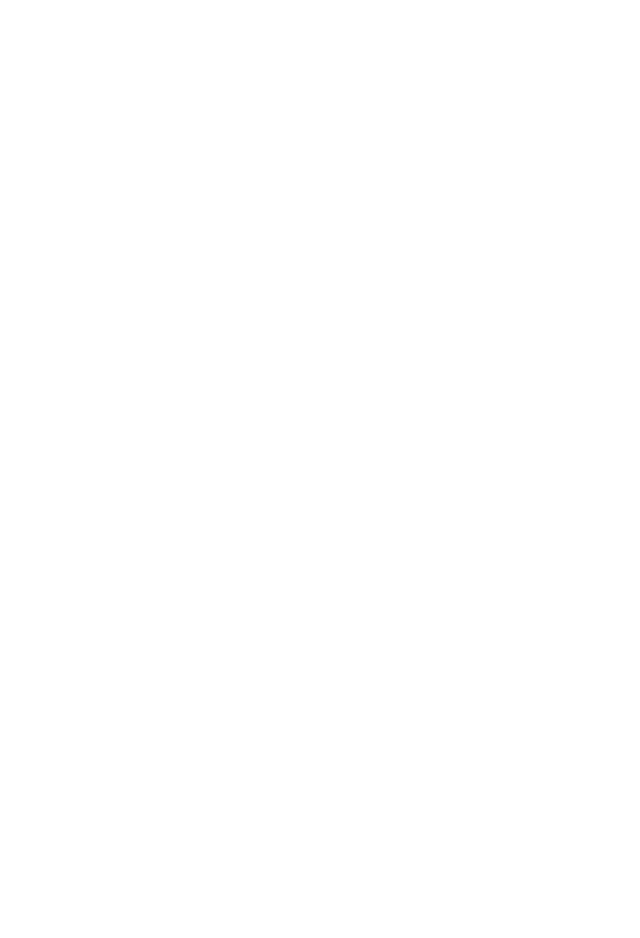
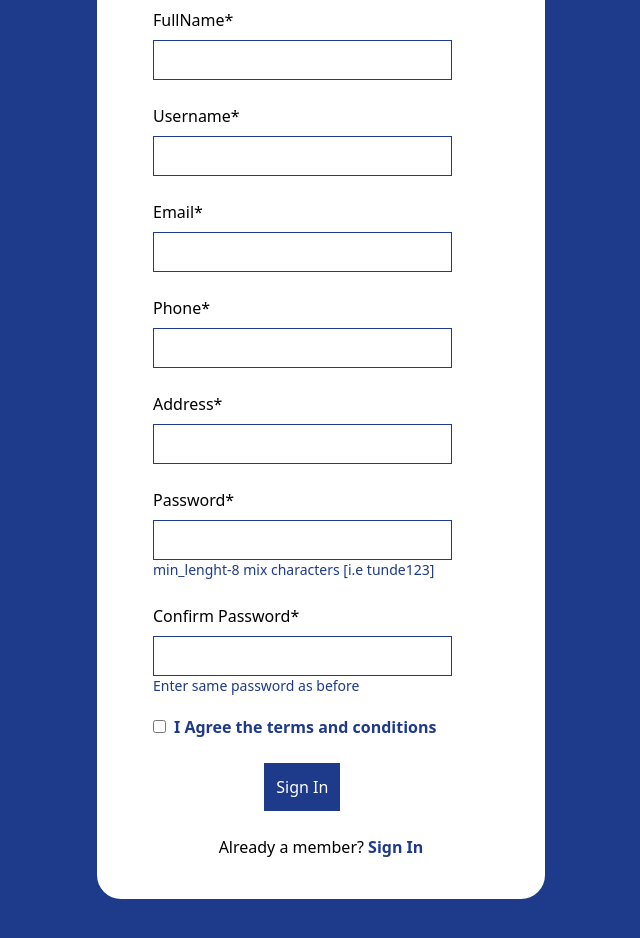
Before and after one commit to white12381/VtuRecharge, a React (Create React App) app: page /register in a window 1280 px wide. Before the commit this address had no page. Shown: the part 240-1178 px from the top of the page, without its empty margins (319-959 px from the left). Before the commit the page ends 800 px from the top, so only its background shows below. Built offline with nearby package versions, Linux system fonts and the light colour scheme.

Commit message:
Added Register Page

```diff
--- a/src/App.js
+++ b/src/App.js
@@ -1,5 +1,6 @@
 import HomePage from "./pages/home-page";
 import Login from "./pages/login";
+import Register from "./pages/register";
 import { BrowserRouter, Routes } from "react-router-dom";
 import { Route } from "react-router-dom";
 const App = () => {
@@ -7,6 +8,7 @@
 <Routes>
 <Route path="/" element={<HomePage />} />
 <Route path="/login" element={<Login />} />
+<Route path="/register" element={<Register/>} />
 </Routes>
 </BrowserRouter>
 }
--- a/src/pages/home-page.js
+++ b/src/pages/home-page.js
@@ -53,7 +53,7 @@
         <a className="home-link" href='#aboutUs'>ABOUT US</a>
         <a className="home-link" href='#services'>SERVICES</a>
         <Link to='/login' className="home-link">LOGIN</Link>
-        <div className="home-link">REGISTER</div>
+        <Link to='/register' className="home-link">REGISTER</Link>
         </div>
       </div>
       <div className='bg-image h-[500px] py-32 px-10 lg:px-20'>
--- a/src/pages/login.js
+++ b/src/pages/login.js
@@ -1,3 +1,5 @@
+import { Link } from "react-router-dom";
+
 const Login = () => {
 return <div className="bg-blue-900 h-[100vh] pt-20">
 <div className="bg-white md:w-2/3 lg:w-[35%] h-[470px] rounded-3xl mx-5 md:mx-auto">
@@ -13,7 +15,7 @@
 </div>
 </form>
 <p className="text-center mt-6">
-    Don't have an account yet ? <a href="#j" className="cursor-pointer font-semibold text-blue-900">Sign Up</a>
+    Don't have an account yet ? <Link to='/register' className="cursor-pointer font-semibold text-blue-900">Sign Up</Link>
 </p>
 </div>
 </div>
--- /dev/null
+++ b/src/pages/register.js
@@ -0,0 +1,33 @@
+import { Link } from "react-router-dom";
+const Register = () => {
+return <div className="bg-blue-900 py-20">
+    <div className="bg-white md:w-2/3 lg:w-[35%]  rounded-3xl mx-5 md:mx-auto py-10">
+    <div className=" text-center text-2xl py-12 font-semibold">Sign Up</div>
+<form className="ml-14 w-2/3">
+    <label className="block" htmlFor="FullName">FullName*</label>
+    <input type="text" className="border border-blue-900 w-full h-10 mt-2  p-3" id="FullName" required />
+    <label className="block mt-6" htmlFor="Username">Username*</label>
+    <input type="text" className="border border-blue-900 w-full h-10 mt-2  p-3" id="Username" required />
+    <label className="block mt-6" htmlFor="Email">Email*</label>
+    <input type="email" className="border border-blue-900 w-full h-10 mt-2  p-3" id="Email" required />
+    <label className="block mt-6" htmlFor="Phone">Phone*</label>
+    <input type="number" className="border border-blue-900 w-full h-10 mt-2  p-3" id="Phone" maxLength="11" minLength="11" required />
+    <label className="block mt-6" htmlFor="Address">Address*</label>
+    <input type="text" className="border border-blue-900 w-full h-10 mt-2  p-3" id="Address" required />
+    <label className="block mt-6" htmlFor="Password">Password*</label>
+    <input type="password" id="Password" minLength='8' className="border border-blue-900 w-full h-10 mt-2  p-3" required />
+    <p className="text-blue-900 text-sm">min_lenght-8 mix characters [i.e tunde123]</p>
+    <label className="block mt-6" htmlFor="ConfirmPassword">Confirm Password*</label>
+    <input type="password" id="ConfirmPassword" minLength='8' className="border border-blue-900 w-full h-10 mt-2  p-3" required />
+    <p className="text-blue-900 text-sm">Enter same password as before </p>
+    <input type="checkbox" className="mt-6 mr-2" required />
+    <label className="text-blue-900 font-bold">I Agree the terms and conditions</label>
+    <button type="submit" className="bg-blue-900 mt-6 text-white p-3 mx-auto block">Sign In</button>
+</form>
+<p className="text-center mt-6">
+    Already a member? <Link to='/login' className="cursor-pointer font-semibold text-blue-900">Sign In</Link>
+</p>
+    </div>
+</div>
+}
+export default Register;
```
